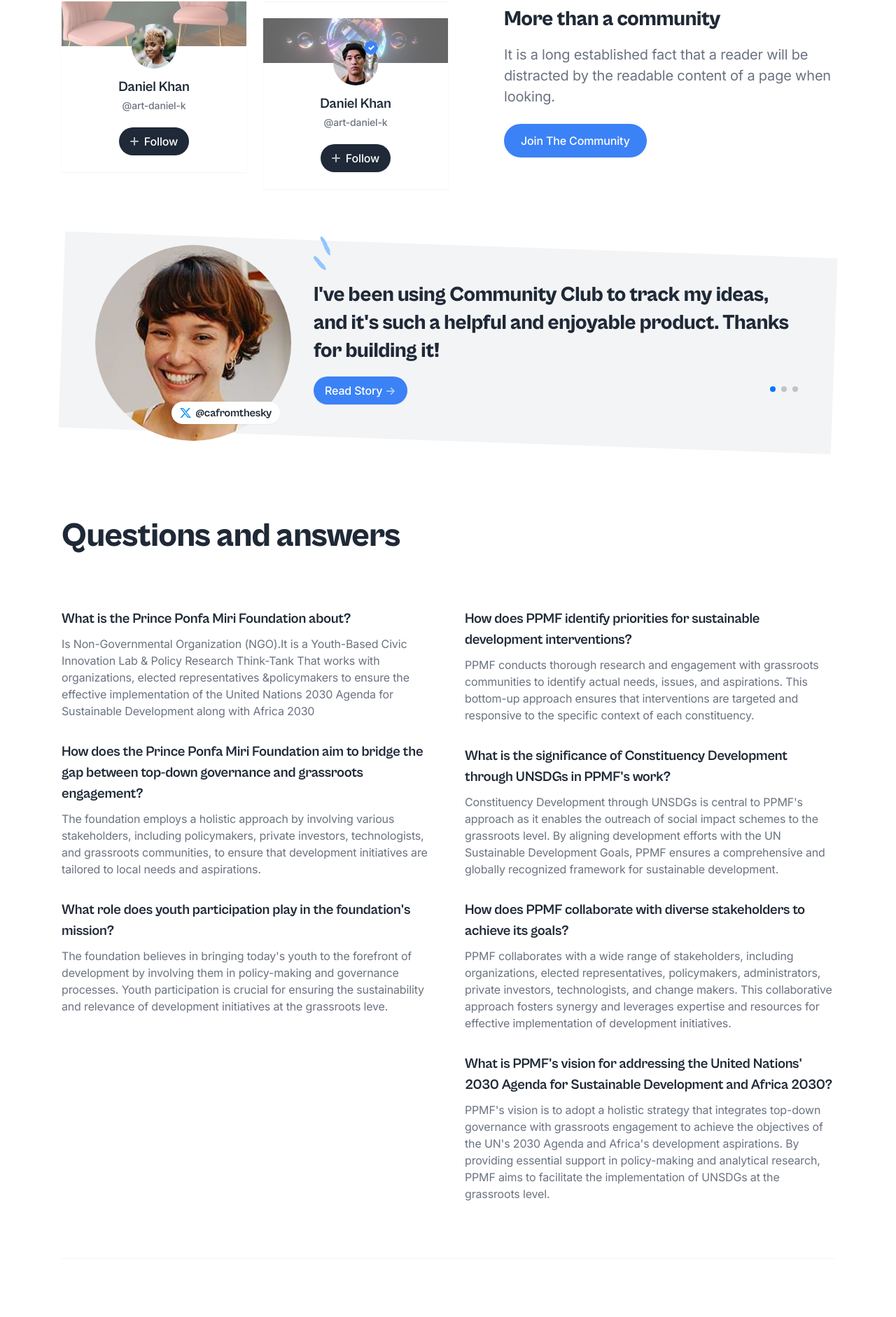
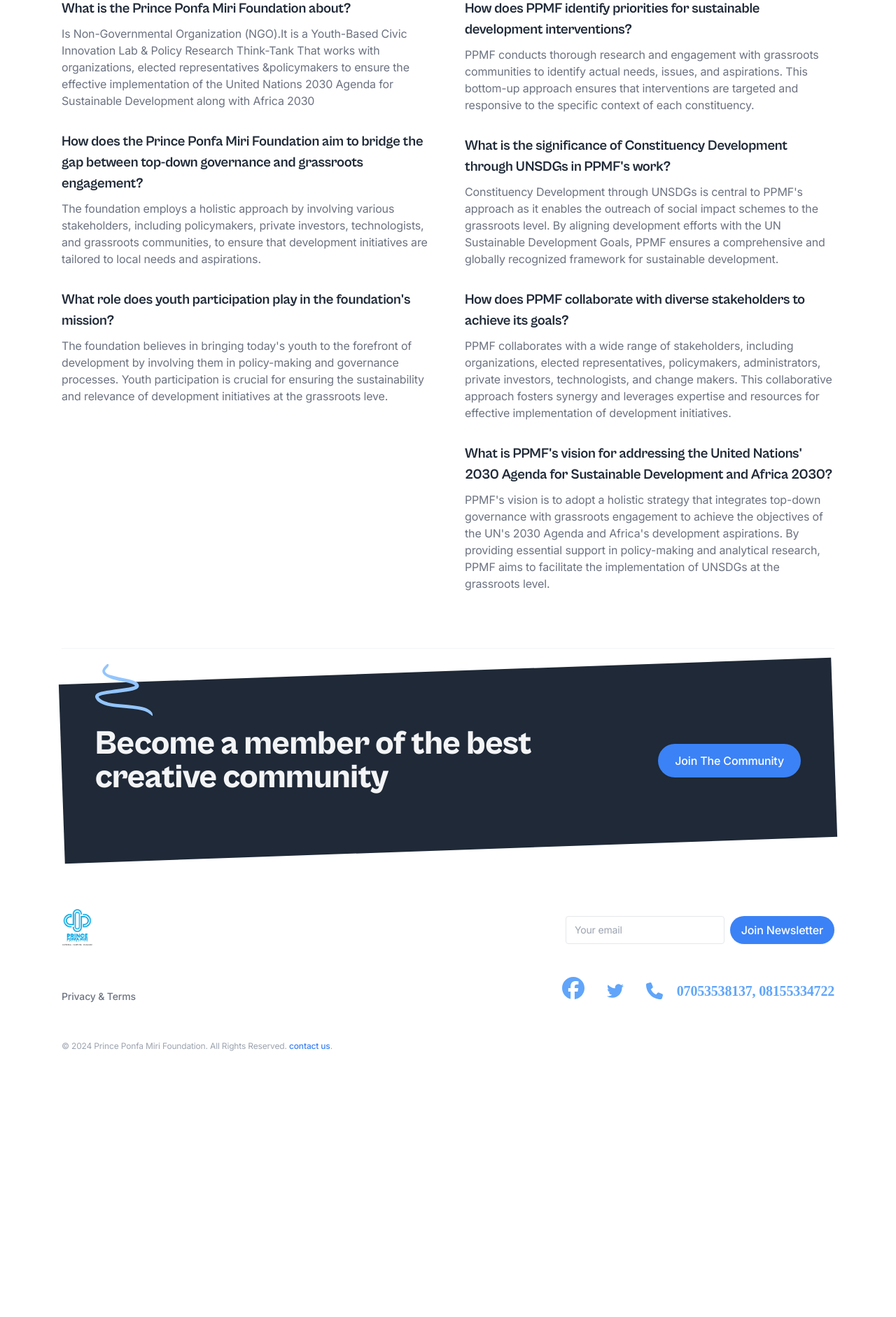
Before and after one commit to bluehouseng/ppf-fe, a Next.js app: page / in a window 1280 px wide. Shown: the part 2332-4214 px from the top of the page at 70% size. After the commit the page ends 3884 px from the top, so only its background shows below. Built offline with nearby package versions, Linux system fonts and the light colour scheme.

Commit message:
commented some sections

```diff
--- a/app/(default)/page.tsx
+++ b/app/(default)/page.tsx
@@ -19,11 +19,11 @@
       <Hero />
       <Inspiration />
       {/* <Carousel /> */}
-      <Creatives />
+      {/* <Creatives /> */}
       {/* <Pricing /> */}
       <Testimonials />
       <Faqs />
-      <Blog />
+      {/* <Blog /> */}
       <Cta />
     </>
   )
--- a/components/ui/footer.tsx
+++ b/components/ui/footer.tsx
@@ -70,7 +70,7 @@
                       <FontAwesomeIcon icon={faPhone} className='w-6 h-6' />
                     </span>
 
-                    <p className="text-xl font-bold">
+                    <p className="text-xl text-blue-400">
                       07053538137, 08155334722
                     </p>
                   </li>
@@ -89,8 +89,8 @@
                 </div>
               </div>
               {/* Bottom notes */}
-              <div className="text-xs text-gray-400 text-center md:text-left">
-                Empowering Youth for Sustainable Development: Transforming Governance from Grassroots to Global. Join us in shaping a better future. © 2024 Prince Ponfa Miri Foundation. All Rights Reserved.{' '}
+              <div className="text-xs text-gray-400 text-center md:text-left justify-center">
+                 © 2024 Prince Ponfa Miri Foundation. All Rights Reserved.{' '}
                 <a className="font-medium text-blue-500 decoration-blue-500 underline-offset-2 hover:underline" href="#0">
                   contact us
                 </a>
```
